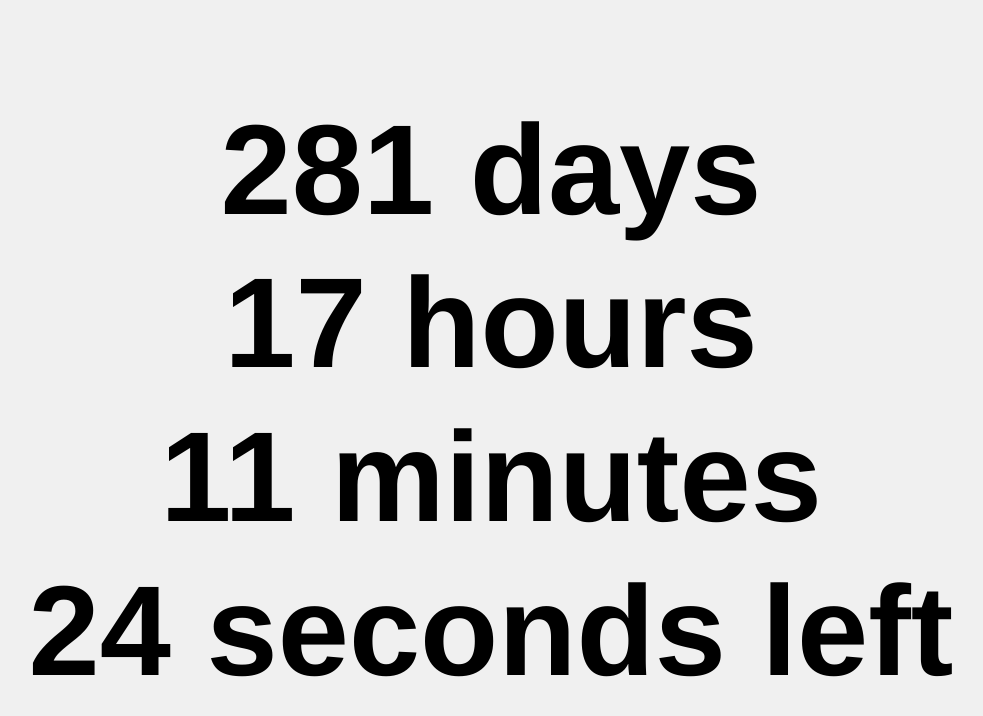
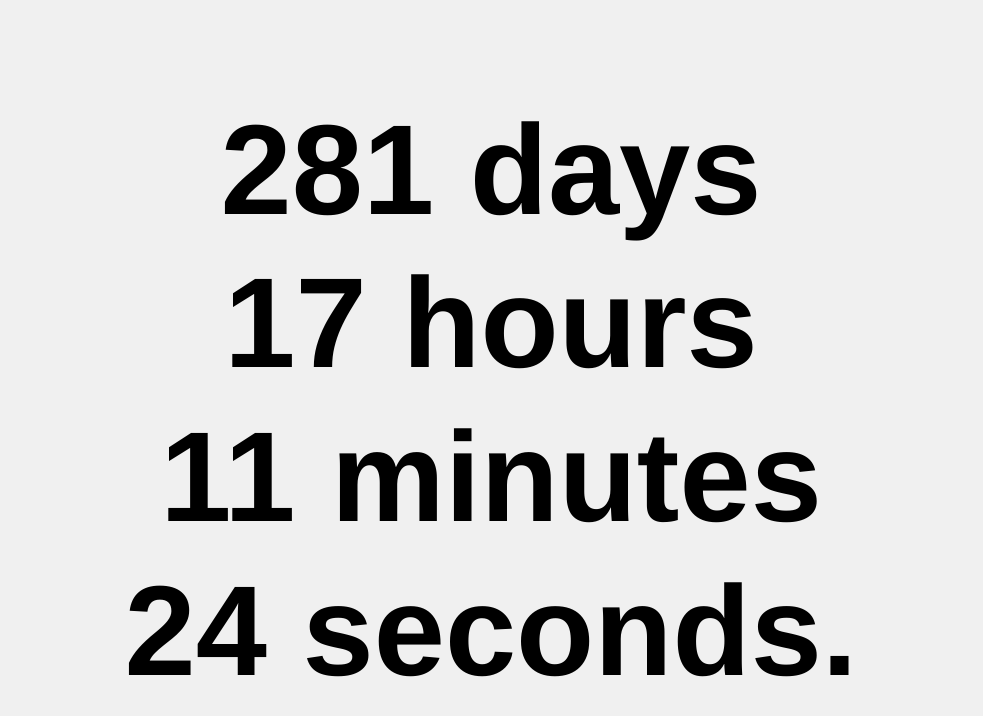
Before and after one commit to Meandmybadself/danny-countdown, a plain HTML site: page index.html in a window 1280 px wide. Shown: the whole page, without its empty margins (149-1132 px from the left). Drawn offline with Linux system fonts and the light colour scheme.

Commit message:
Updates text

```diff
--- a/index.html
+++ b/index.html
@@ -42,7 +42,7 @@
             const seconds = Math.floor((timeLeft % (1000 * 60)) / 1000);
 
             document.getElementById('countdown').innerHTML =
-                `${days} days<br/> ${hours} hours<br/>${minutes} minutes<br/>${seconds} seconds left`;
+                `${days} days<br/> ${hours} hours<br/>${minutes} minutes<br/>${seconds} seconds.`;
         }
 
         updateCountdown();
```
